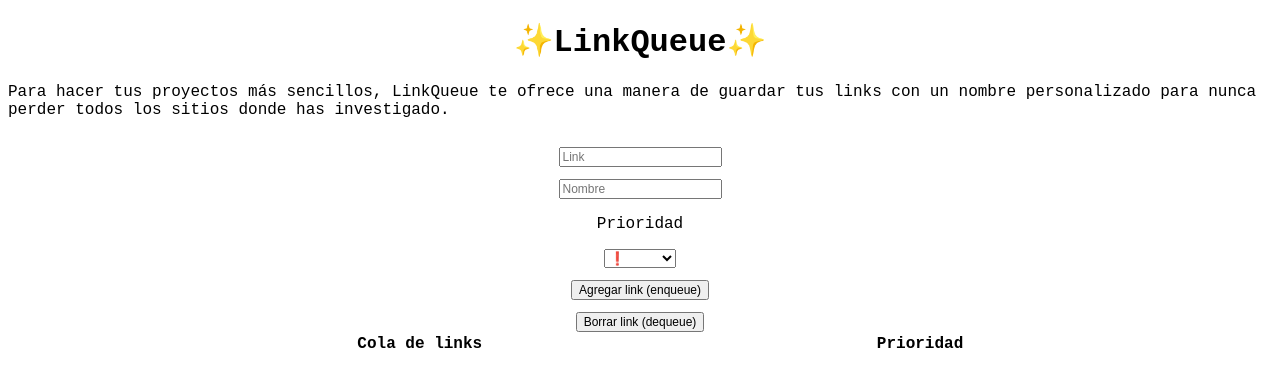
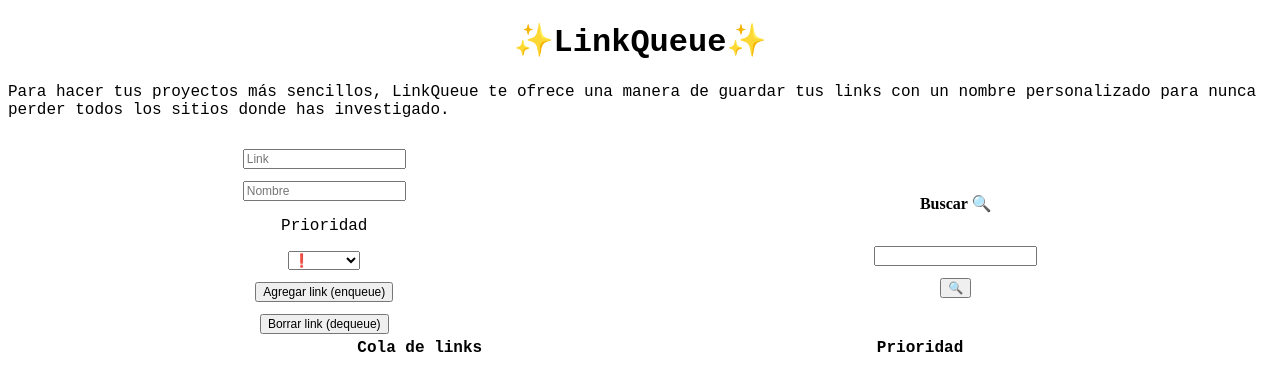
Before and after one commit to fatimaavila/linkQueueFlask, a Flask app: page / in a window 1280 px wide. Shown: the top 391 px of the page. Run offline with Flask 2, Linux system fonts and the light colour scheme; lists and menus that the app fills with data are empty.

Commit message:
search mejorado para eficacia de búsqueda

```diff
--- a/main.py
+++ b/main.py
@@ -3,6 +3,7 @@ from random import choice
 from linked_list import LinkedList, Node
 from queue import Queue
 from sort import selSort
+from search import linearSearch
 #from search import linearSearch
 
 web_site = Flask(__name__)
@@ -52,5 +53,14 @@ def dequeue():
   lista2.dequeue()
   return render_template('index.html',lista=lista2)
 
+@web_site.route('/search')
+def search():
+  print(lista2)
+  print(request.args.get("buscar"))
+  consulta = request.args.get("buscar")
+  resultado=linearSearch(linksy,consulta)
+  print(resultado)
+  return render_template('index.html',lista=lista2)
+
 
 web_site.run(host='0.0.0.0', port=8080)
--- a/templates/index.html
+++ b/templates/index.html
@@ -6,7 +6,7 @@
     <style>
       form {
         margin: 0 auto;
-        max-width: 400px;
+        max-width: 600px;
         display: flex;
         flex-direction: column;
         justify-content: center;
@@ -21,7 +21,10 @@
   <h1 style="text-align: center; font-family:courier new,courier,monospace;"">✨LinkQueue✨</h1>
 	<body>
     <p style=" font-family:courier new,courier,monospace;"> Para hacer tus proyectos más sencillos, LinkQueue te ofrece una manera de guardar tus links con un nombre personalizado para nunca perder todos los sitios donde has investigado.</p>
-		<form action="/enqueue">
+    <table border="0" cellpadding="1" cellspacing="1" style="width:100%;">
+	<tbody>
+		<tr>
+			<td><form action="/enqueue">
 			<input type="text" placeholder="Link" name="link"></input>
       	<input type="text" placeholder="Nombre" name="nombre"></input>
        <p style=" font-family:courier new,courier,monospace;">Prioridad</p>
@@ -34,7 +37,11 @@
 		</form>
     <form action="/dequeue">
         <input type="submit" value="Borrar link (dequeue)"></input>
-      </form>
+      </form></td>
+			<td><center><h4>Buscar 🔍 </h4></center><form action="/search"><input name="buscar" type="text" /><input type="submit" value="🔍" /></form></td>
+		</tr>
+	</tbody>
+</table>
     <table align="center" border="0" cellpadding="1" cellspacing="1" style="width:80%;">
 	<thead>
 		<tr>
```
Also changed, not shown: search.py (+2 -11 lines).
